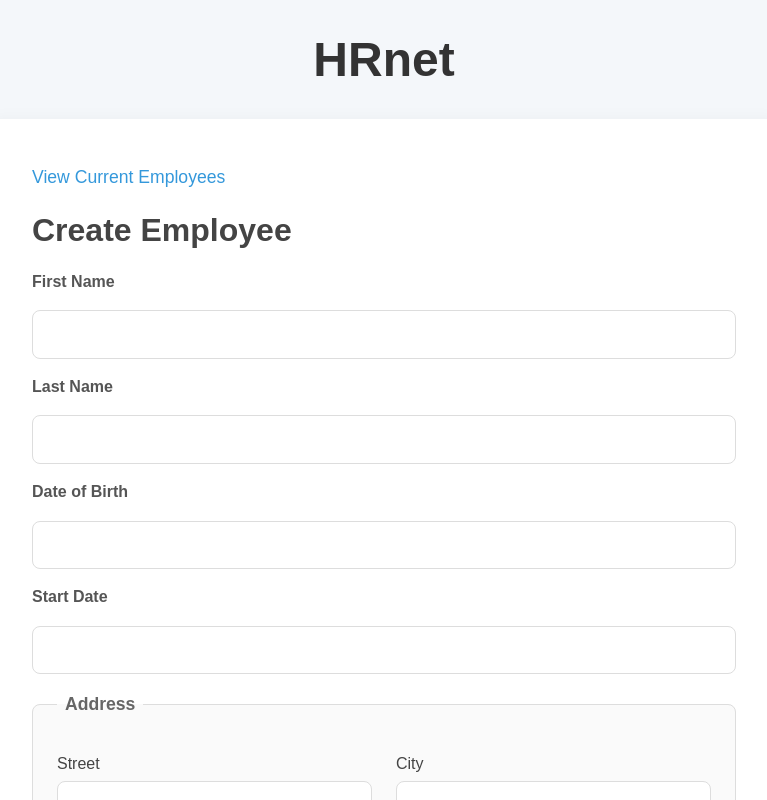
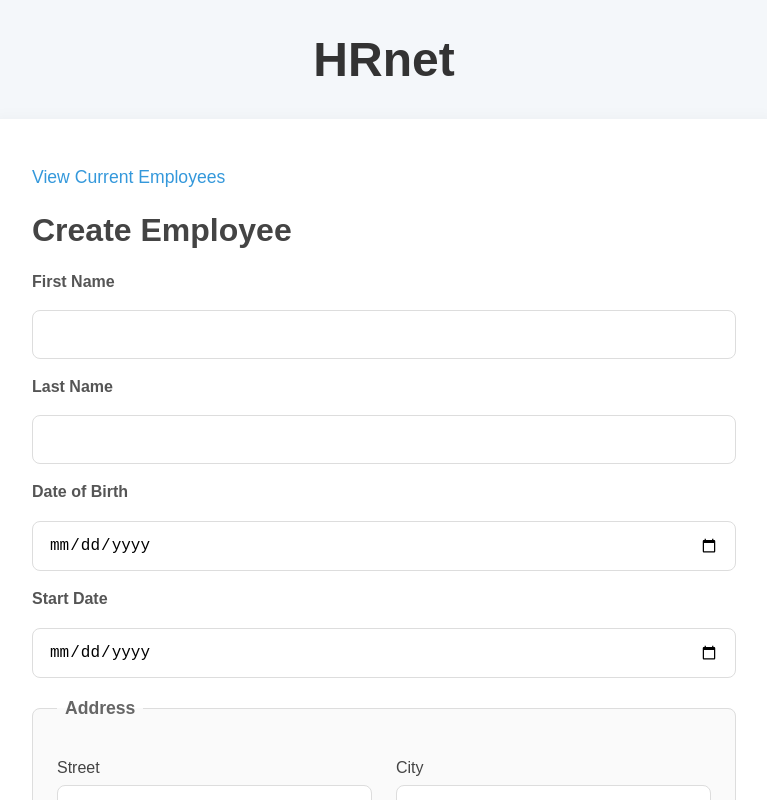
Before and after one commit to ShumiFr/HRNet, a React (Vite) app: page /create-employee in a window 1280 px wide. Shown: the top 800 px of the page, without its empty margins (256-1023 px from the left). Built offline with nearby package versions, Linux system fonts and the light colour scheme.

Commit message:
Finalisation de DateTimePicker et ajout de la gestion des dates dans le formulaire d'ajout d'employé

```diff
--- /dev/null
+++ b/src/components/DateTimePicker.jsx
@@ -0,0 +1,47 @@
+/* eslint-disable react/prop-types */
+
+import { useEffect, useState } from "react";
+
+/**
+ * @param {string} dateStr - date in the format "YYYY-MM-DD"
+ * @return {string} - date in the format "MM/DD/YYYY"
+ */
+
+const formatToDisplay = (dateStr) => {
+  if (!dateStr) return "";
+  const [year, month, day] = dateStr.split("-");
+  return `${month}/${day}/${year}`;
+};
+
+const formatToInput = (dateStr) => {
+  if (!dateStr) return "";
+  const [month, day, year] = dateStr.split("/");
+  return `${year}-${month}-${day}`;
+};
+
+const DateTimePicker = ({ value, onChange }) => {
+  const [date, setDate] = useState(value ? formatToInput(value) : "");
+
+  useEffect(() => {
+    setDate(value ? formatToInput(value) : "");
+  }, [value]);
+
+  const handleChange = (event) => {
+    const formattedValue = formatToDisplay(event.target.value);
+    setDate(event.target.value);
+    if (onChange) {
+      onChange(formattedValue);
+    }
+  };
+
+  return (
+    <input
+      type="date"
+      value={date}
+      className="form__input"
+      onChange={handleChange}
+    />
+  );
+};
+
+export default DateTimePicker;
--- a/src/components/EmployeeForm.jsx
+++ b/src/components/EmployeeForm.jsx
@@ -4,6 +4,7 @@ import { addEmployee } from "../redux/slices/EmployeeSlice";
 import states from "../data/states";
 import Modal from "./Modal";
 import MenuDeroulant from "./MenuDeroulant";
+import DateTimePicker from "./DateTimePicker";
 import "../styles/form.css";
 
 const EmployeeForm = () => {
@@ -37,10 +38,10 @@ const EmployeeForm = () => {
       newErrors.lastName = "Last name must contain only letters.";
     }
     if (!/^\d{2}\/\d{2}\/\d{4}$/.test(employee.dateOfBirth)) {
-      newErrors.dateOfBirth = "Invalid date format (MM/DD/YYYY).";
+      newErrors.dateOfBirth = "Invalid date format (DD/MM/YYYY).";
     }
     if (!/^\d{2}\/\d{2}\/\d{4}$/.test(employee.startDate)) {
-      newErrors.startDate = "Invalid date format (MM/DD/YYYY).";
+      newErrors.startDate = "Invalid date format (DD/MM/YYYY).";
     }
     if (!/^\d{5}$/.test(employee.zipCode)) {
       newErrors.zipCode = "Zip code must be 5 digits.";
@@ -82,6 +83,7 @@ const EmployeeForm = () => {
         zipCode: "",
         department: "Sales",
       });
+      setErrors({});
       openModal();
     }
   };
@@ -115,24 +117,22 @@ const EmployeeForm = () => {
       <label htmlFor="dateOfBirth" className="form__label">
         Date of Birth
       </label>
-      <input
-        type="text"
-        id="dateOfBirth"
-        className="form__input"
+      <DateTimePicker
         value={employee.dateOfBirth}
-        onChange={handleChange}
+        onChange={(value) =>
+          setEmployee((prev) => ({ ...prev, dateOfBirth: value }))
+        }
       />
       {errors.dateOfBirth && <p className="error">{errors.dateOfBirth}</p>}
 
       <label htmlFor="startDate" className="form__label">
         Start Date
       </label>
-      <input
-        type="text"
-        id="startDate"
-        className="form__input"
+      <DateTimePicker
         value={employee.startDate}
-        onChange={handleChange}
+        onChange={(value) =>
+          setEmployee((prev) => ({ ...prev, startDate: value }))
+        }
       />
       {errors.startDate && <p className="error">{errors.startDate}</p>}
 
@@ -196,7 +196,7 @@ const EmployeeForm = () => {
       <button type="submit" className="form__button">
         Save
       </button>
-      <Modal />
+      <Modal message={"Employee Created!"} />
     </form>
   );
 };
--- a/src/components/Modal.jsx
+++ b/src/components/Modal.jsx
@@ -1,8 +1,9 @@
-const Modal = () => {
+/* eslint-disable react/prop-types */
+const Modal = ({ message }) => {
   return (
     <div className="modal-background">
       <div id="confirmation" className="modal">
-        Employee Created!
+        {message}
       </div>
     </div>
   );
--- a/src/pages/EmployeeListPage.jsx
+++ b/src/pages/EmployeeListPage.jsx
@@ -1,14 +1,27 @@
 import { useSelector, useDispatch } from "react-redux";
 import { deleteEmployee } from "../redux/slices/EmployeeSlice";
 import Tableau from "../components/Tableau";
+import Modal from "../components/Modal";
 import "../styles/table.css";
 
 const EmployeeListPage = () => {
   const dispatch = useDispatch();
   const employees = useSelector((state) => state.employee.employees);
 
+  const openModal = () => {
+    const modal = document.getElementById("confirmation");
+    const modalBackground = document.querySelector(".modal-background");
+    modalBackground.style.display = "flex";
+    modal.style.display = "flex";
+    setTimeout(() => {
+      modal.style.display = "none";
+      modalBackground.style.display = "none";
+    }, 1000);
+  };
+
   const handleDelete = (employeeId) => {
     dispatch(deleteEmployee({ id: employeeId }));
+    openModal();
   };
 
   return (
@@ -34,6 +47,7 @@ const EmployeeListPage = () => {
       <a href="/create-employee" className="employee-list__link">
         Home
       </a>
+      <Modal message={"Employee Deleted !"} />
     </div>
   );
 };
--- a/src/styles/form.css
+++ b/src/styles/form.css
@@ -168,7 +168,9 @@ select {
   overflow: auto;
   justify-content: center;
   align-items: center;
-  padding: 50px 0;
+  padding: 50px 100px;
+  border-radius: 20px;
+  background: #fff;
 }
 
 .modal-background {
```
Also changed, not shown: src/components/DatePicker.jsx (deleted, +0 -25 lines).
